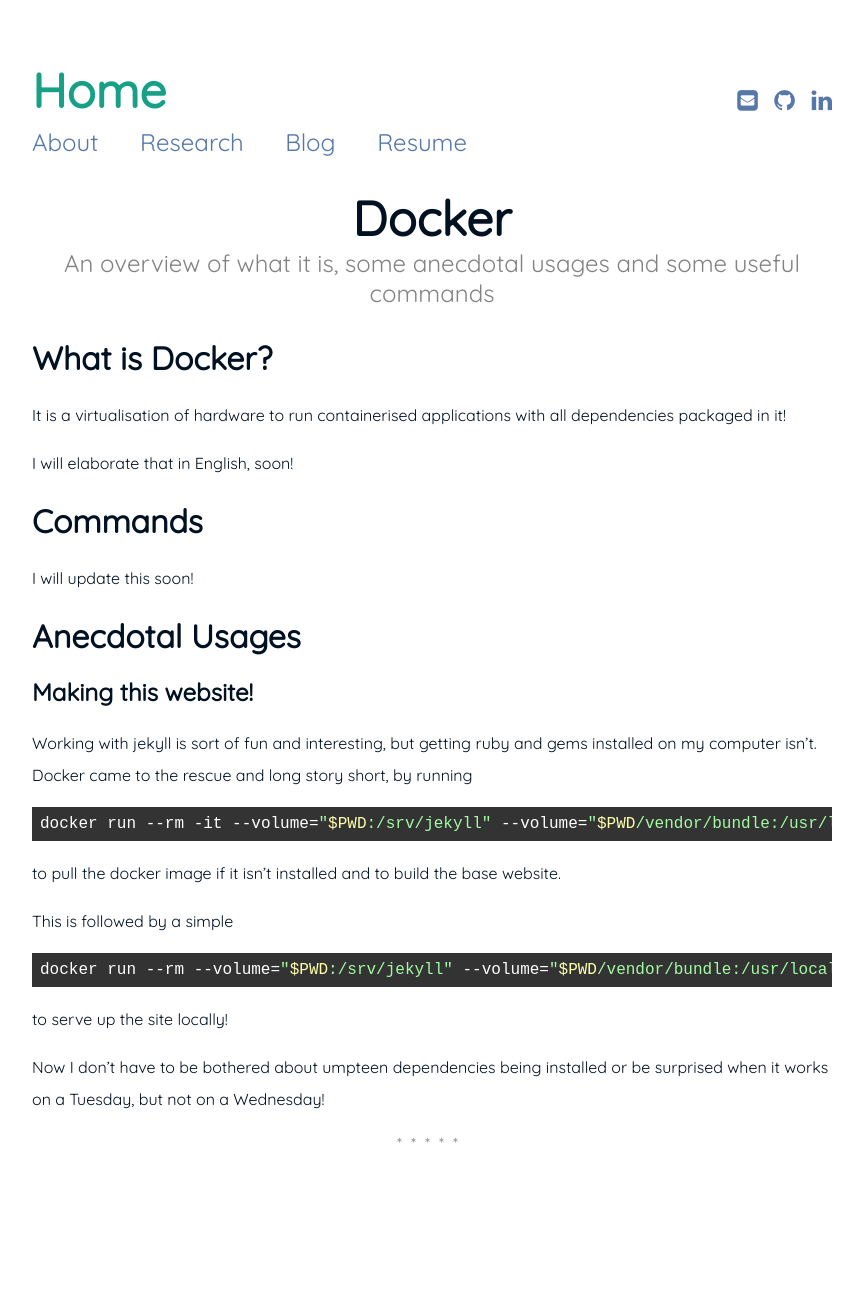
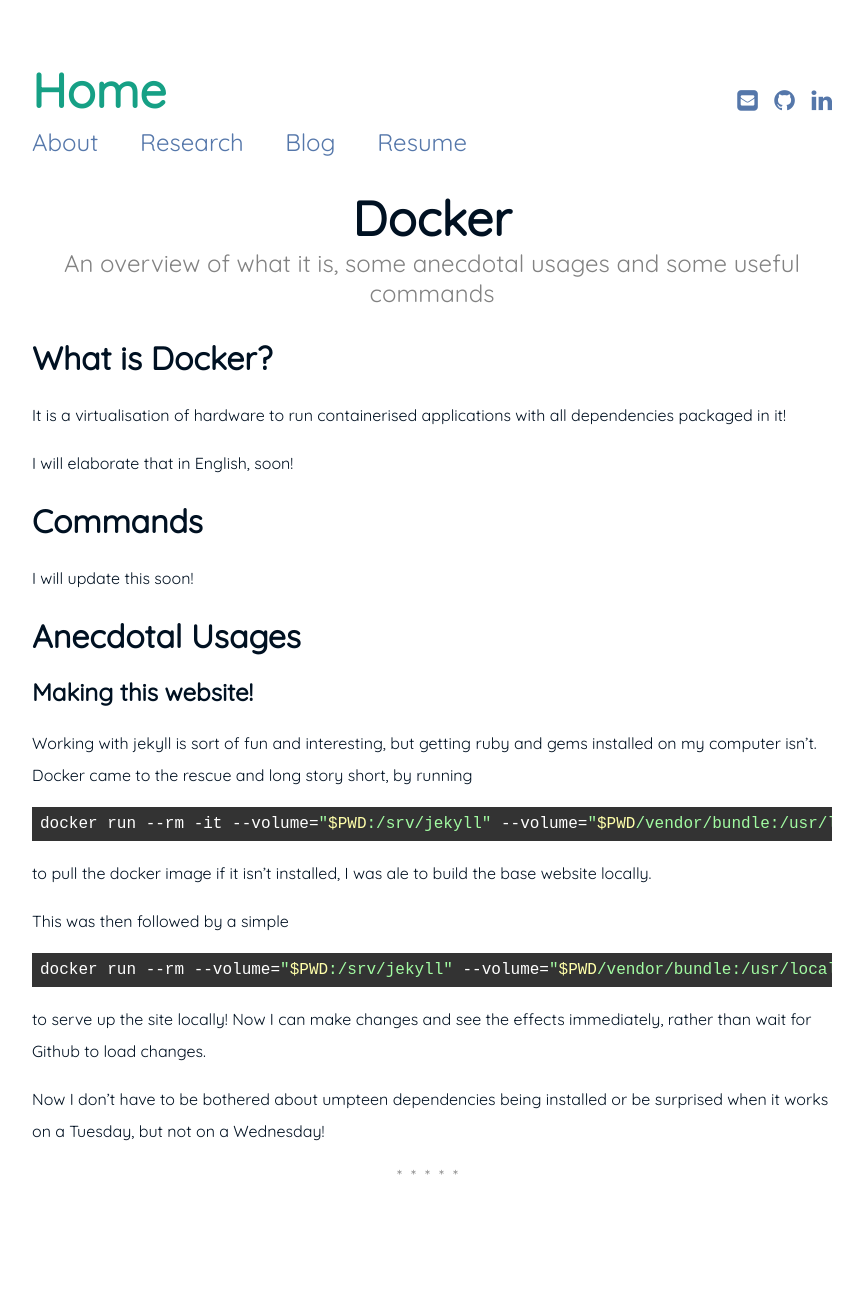
Before and after one commit to sawansinghmahara/sawansinghmahara.github.io, a Jekyll site: the page built from _posts/2021-04-12-Docker.md, in a window 1280 px wide. Shown: the whole page, without its empty margins (208-1071 px from the left). Built offline with Jekyll 4.4.1, drawn with Linux system fonts in a browser that asks for light colours; before the commit the page ends 1263 px from its top, so only the background shows below that.

Commit message:
Grammatical mistakes

````diff
--- a/_posts/2021-04-12-Docker.md
+++ b/_posts/2021-04-12-Docker.md
@@ -29,15 +29,15 @@
 docker run --rm -it --volume="$PWD:/srv/jekyll" --volume="$PWD/vendor/bundle:/usr/local/bundle" --env JEKYLL_ENV=production jekyll/jekyll:3.8 jekyll build
 ```
 
-to pull the docker image if it isn't installed and to build the base website.
+to pull the docker image if it isn't installed, I was ale to build the base website locally.
 
-This is followed by a simple
+This was then followed by a simple
 
 ```bash
 docker run --rm --volume="$PWD:/srv/jekyll" --volume="$PWD/vendor/bundle:/usr/local/bundle" --env JEKYLL_ENV=development -p 4000:4000 jekyll/jekyll:3.8 jekyll serve
 ```
 
-to serve up the site locally!
+to serve up the site locally! Now I can make changes and see the effects immediately, rather than wait for Github to load changes.
 
 Now I don't have to be bothered about umpteen dependencies being installed or be surprised when it works on a Tuesday, but not on a Wednesday!
 
````
